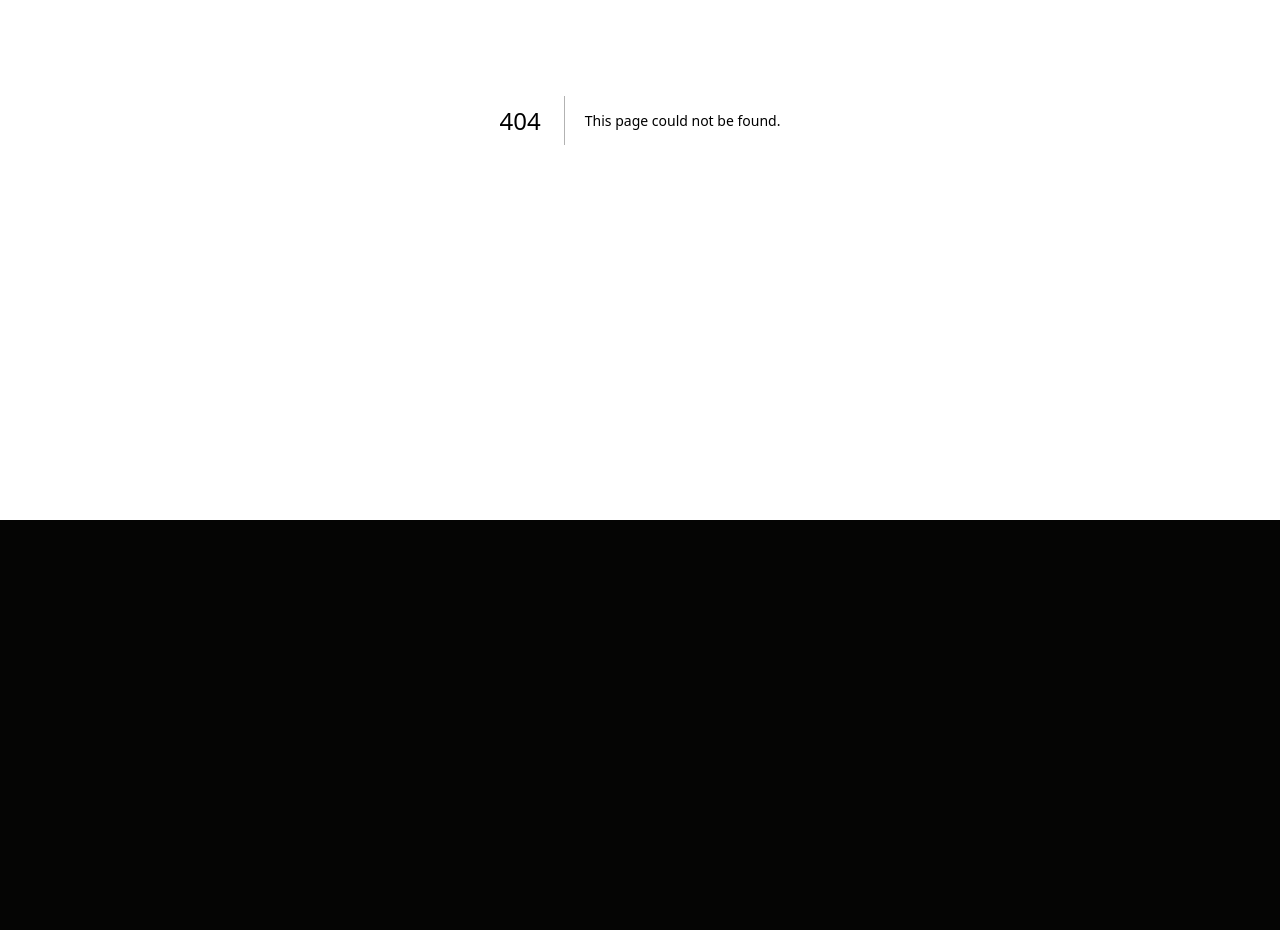
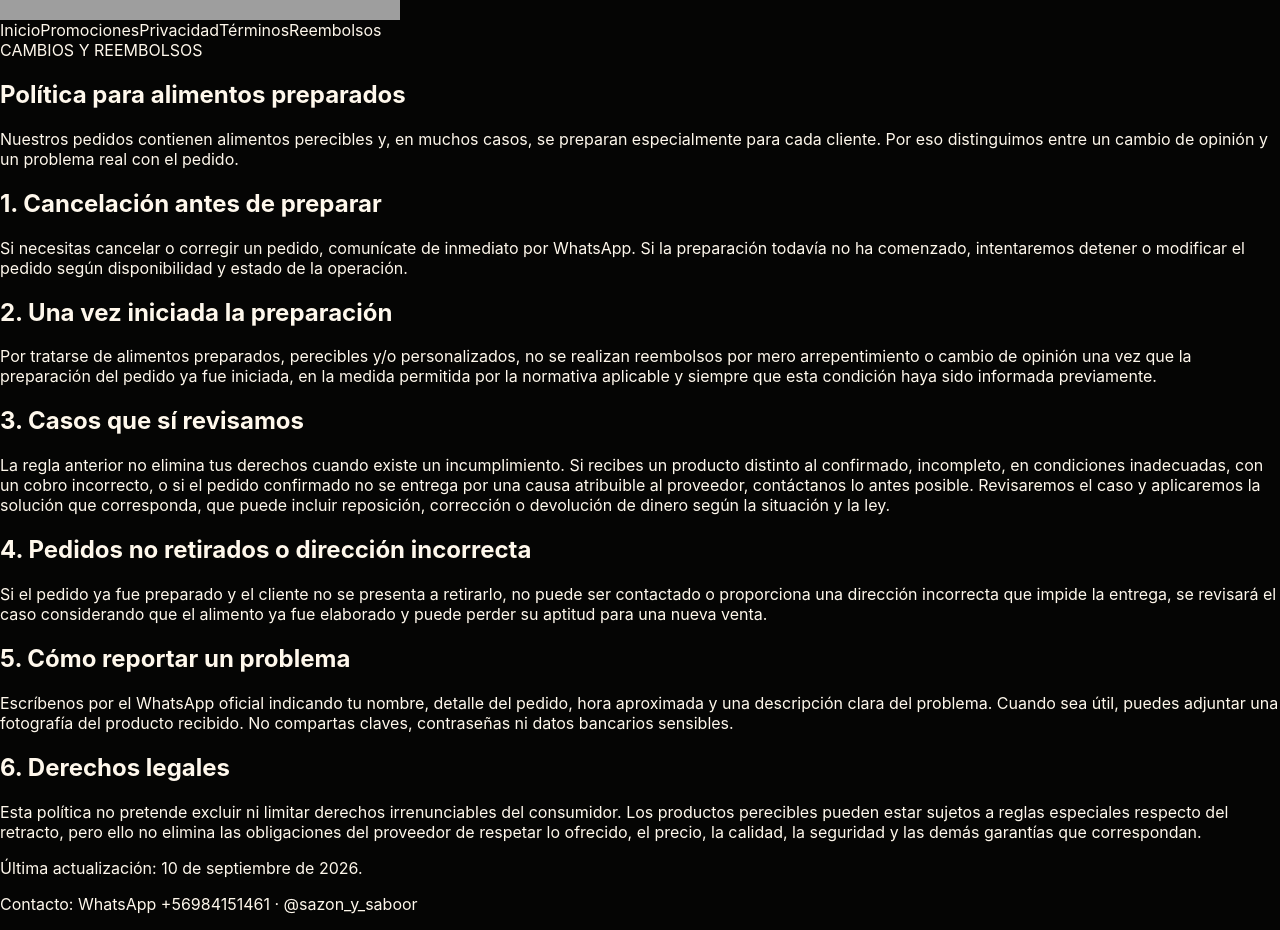
Before and after one commit to thinkfashz/Sasonysabor, a Next.js app in the folder app/: page /reembolsos in a window 1280 px wide. Before the commit this address had no page. Shown: the part 280-1210 px from the top of the page. Before the commit the page ends 800 px from the top, so only its background shows below. Built offline with nearby package versions, Linux system fonts and the light colour scheme; grey boxes are pictures that could not be loaded.

Commit message:
feat(legal): add food cancellation and refund policy

```diff
--- /dev/null
+++ b/app/src/app/reembolsos/page.jsx
@@ -0,0 +1,42 @@
+import LegalPage from '@/components/LegalPage';
+
+export const metadata = {
+  title: 'Cambios, cancelaciones y reembolsos | Sazón y Sabor',
+  description: 'Política de cambios, cancelaciones y reembolsos para alimentos preparados y pedidos de Sazón y Sabor.',
+  alternates: { canonical: '/reembolsos' },
+};
+
+export default function RefundPage() {
+  return (
+    <LegalPage
+      eyebrow="CAMBIOS Y REEMBOLSOS"
+      title="Política para alimentos preparados"
+      intro="Nuestros pedidos contienen alimentos perecibles y, en muchos casos, se preparan especialmente para cada cliente. Por eso distinguimos entre un cambio de opinión y un problema real con el pedido."
+    >
+      <section>
+        <h2>1. Cancelación antes de preparar</h2>
+        <p>Si necesitas cancelar o corregir un pedido, comunícate de inmediato por WhatsApp. Si la preparación todavía no ha comenzado, intentaremos detener o modificar el pedido según disponibilidad y estado de la operación.</p>
+      </section>
+      <section>
+        <h2>2. Una vez iniciada la preparación</h2>
+        <p>Por tratarse de alimentos preparados, perecibles y/o personalizados, no se realizan reembolsos por mero arrepentimiento o cambio de opinión una vez que la preparación del pedido ya fue iniciada, en la medida permitida por la normativa aplicable y siempre que esta condición haya sido informada previamente.</p>
+      </section>
+      <section>
+        <h2>3. Casos que sí revisamos</h2>
+        <p>La regla anterior no elimina tus derechos cuando existe un incumplimiento. Si recibes un producto distinto al confirmado, incompleto, en condiciones inadecuadas, con un cobro incorrecto, o si el pedido confirmado no se entrega por una causa atribuible al proveedor, contáctanos lo antes posible. Revisaremos el caso y aplicaremos la solución que corresponda, que puede incluir reposición, corrección o devolución de dinero según la situación y la ley.</p>
+      </section>
+      <section>
+        <h2>4. Pedidos no retirados o dirección incorrecta</h2>
+        <p>Si el pedido ya fue preparado y el cliente no se presenta a retirarlo, no puede ser contactado o proporciona una dirección incorrecta que impide la entrega, se revisará el caso considerando que el alimento ya fue elaborado y puede perder su aptitud para una nueva venta.</p>
+      </section>
+      <section>
+        <h2>5. Cómo reportar un problema</h2>
+        <p>Escríbenos por el WhatsApp oficial indicando tu nombre, detalle del pedido, hora aproximada y una descripción clara del problema. Cuando sea útil, puedes adjuntar una fotografía del producto recibido. No compartas claves, contraseñas ni datos bancarios sensibles.</p>
+      </section>
+      <section>
+        <h2>6. Derechos legales</h2>
+        <p>Esta política no pretende excluir ni limitar derechos irrenunciables del consumidor. Los productos perecibles pueden estar sujetos a reglas especiales respecto del retracto, pero ello no elimina las obligaciones del proveedor de respetar lo ofrecido, el precio, la calidad, la seguridad y las demás garantías que correspondan.</p>
+      </section>
+    </LegalPage>
+  );
+}
```
